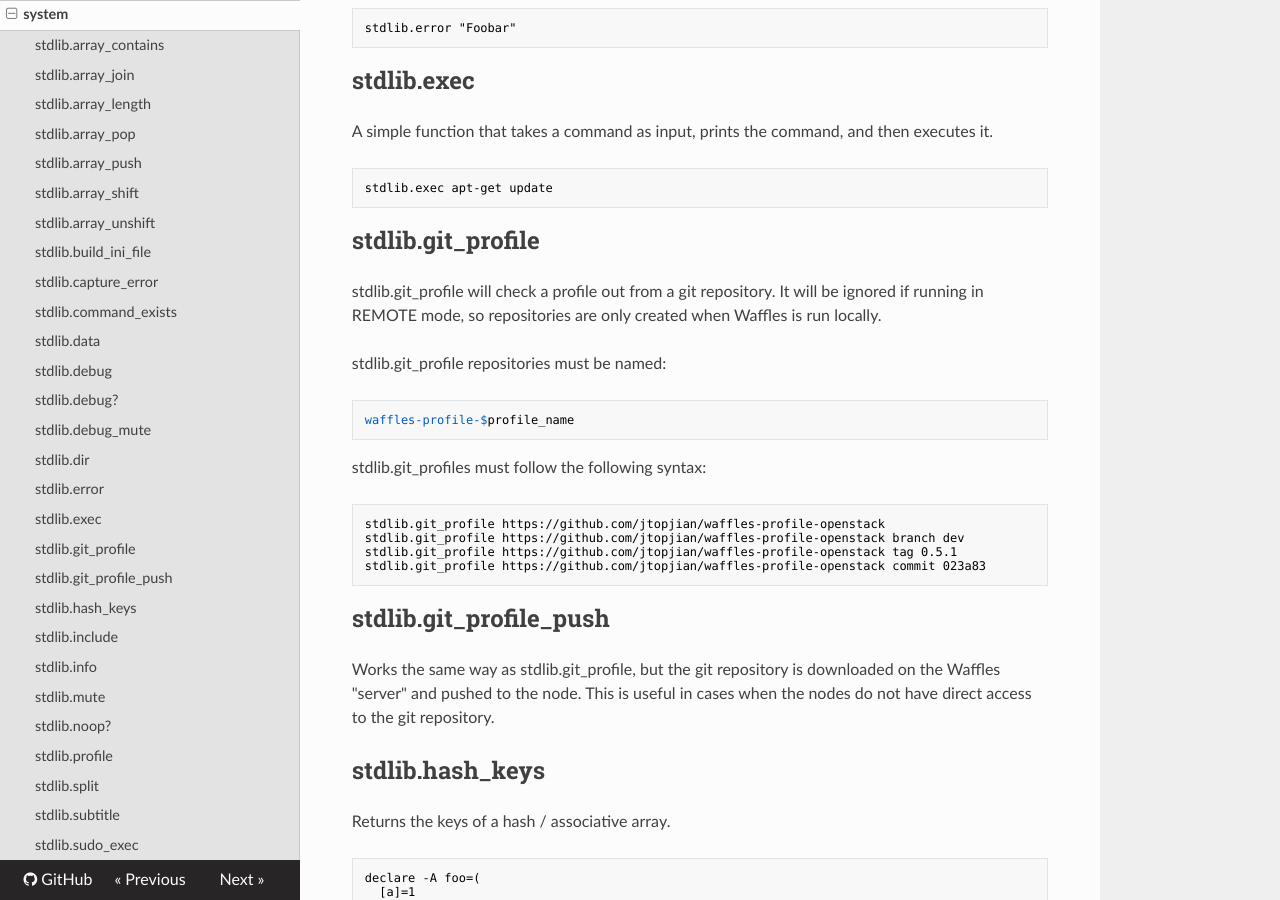
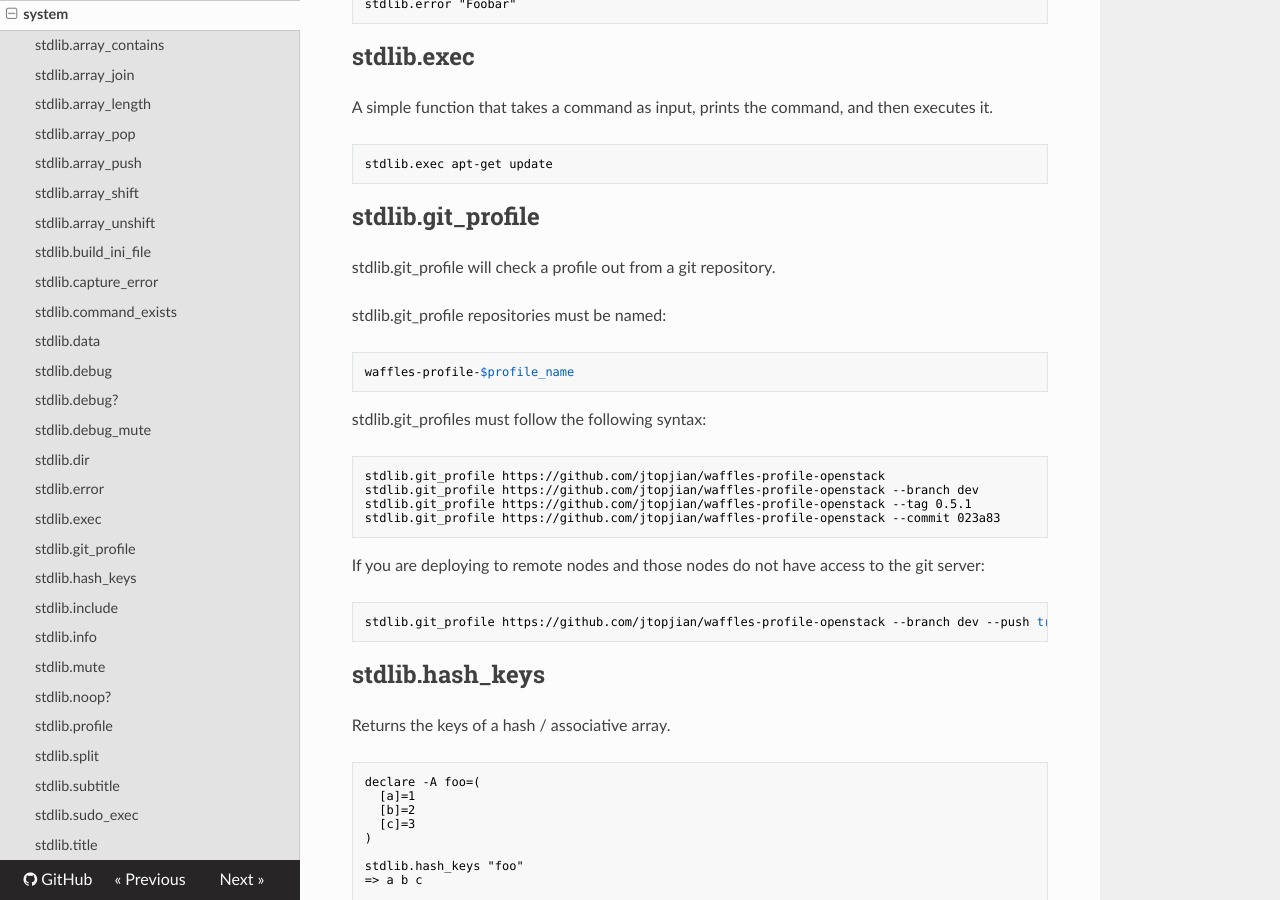
Before and after one commit to wffls/waffles, an MkDocs documentation site: the page built from docs/functions/system.md, in a window 1280 px wide and 900 px high, scrolled down 3965 px. Built offline with MkDocs 1.6.1, drawn with Linux system fonts in a browser that asks for light colours; nearby versions of some CDN libraries; old or Windows-style settings are respelled for this version of MkDocs; some of the changed text lies outside the part shown.

Commit message:
Refactoring git_profile
This commit refactors git_profile by adding actual option flags
as well as implements git_profile_push with the --push flag.
git_profile_push has now been removed.

````diff
--- a/docs/functions/system.md
+++ b/docs/functions/system.md
@@ -162,11 +162,11 @@ stdlib.exec apt-get update
 
 ## stdlib.git_profile
 
-stdlib.git_profile will check a profile out from a git repository. It will be ignored if running in REMOTE mode, so repositories are only created when Waffles is run locally.
+stdlib.git_profile will check a profile out from a git repository.
 
 stdlib.git_profile repositories must be named:
 
-```shell
+```
 waffles-profile-$profile_name
 ```
 
@@ -174,14 +174,16 @@ stdlib.git_profiles must follow the following syntax:
 
 ```
 stdlib.git_profile https://github.com/jtopjian/waffles-profile-openstack
-stdlib.git_profile https://github.com/jtopjian/waffles-profile-openstack branch dev
-stdlib.git_profile https://github.com/jtopjian/waffles-profile-openstack tag 0.5.1
-stdlib.git_profile https://github.com/jtopjian/waffles-profile-openstack commit 023a83
+stdlib.git_profile https://github.com/jtopjian/waffles-profile-openstack --branch dev
+stdlib.git_profile https://github.com/jtopjian/waffles-profile-openstack --tag 0.5.1
+stdlib.git_profile https://github.com/jtopjian/waffles-profile-openstack --commit 023a83
 ```
 
-## stdlib.git_profile_push
+If you are deploying to remote nodes and those nodes do not have access to the git server:
 
-Works the same way as stdlib.git_profile, but the git repository is downloaded on the Waffles "server" and pushed to the node. This is useful in cases when the nodes do not have direct access to the git repository.
+```
+stdlib.git_profile https://github.com/jtopjian/waffles-profile-openstack --branch dev --push true
+```
 
 ## stdlib.hash_keys
 
````
Also changed, not shown: docs/usage.md (+9 -5 lines), 3 other files.
